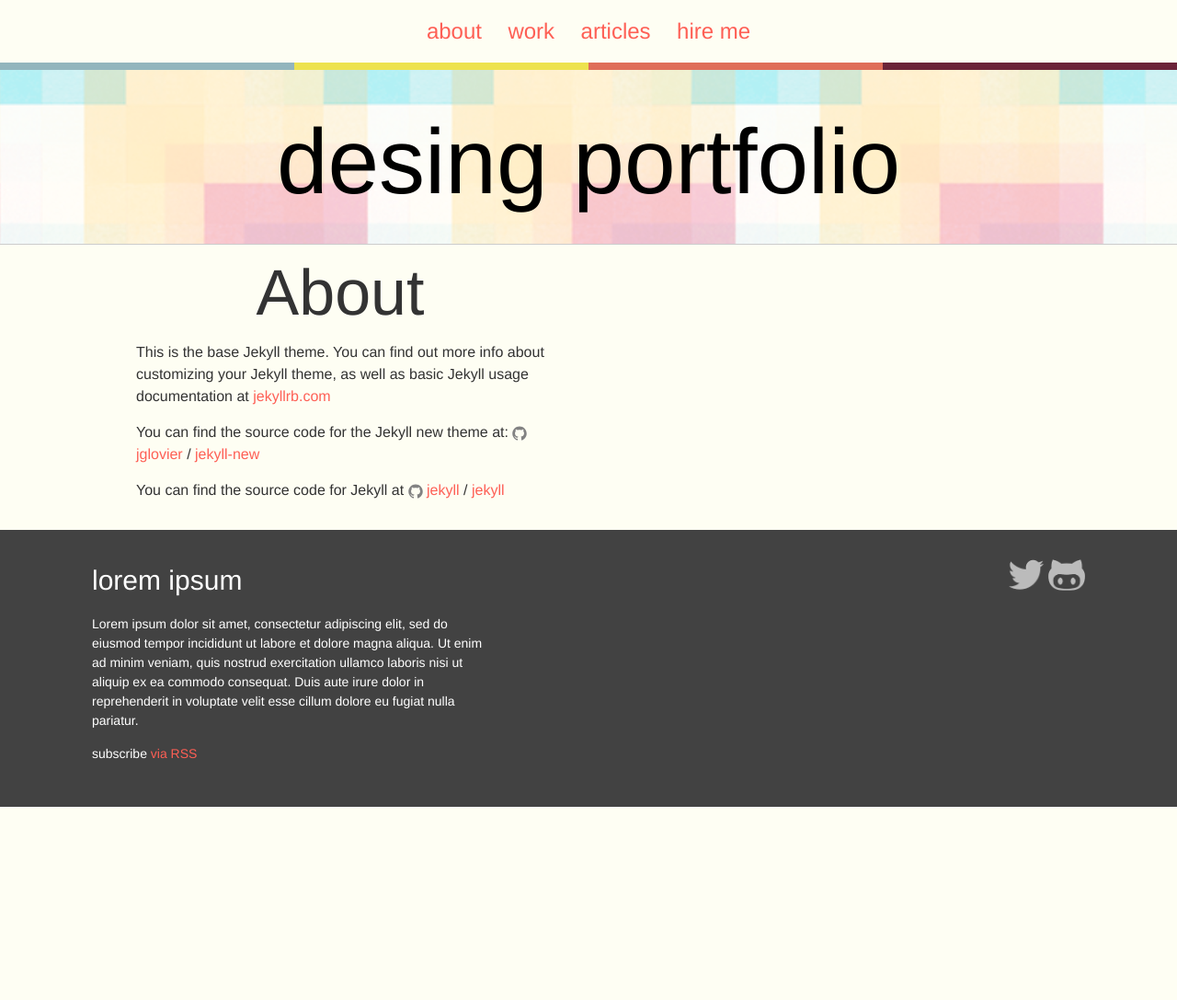
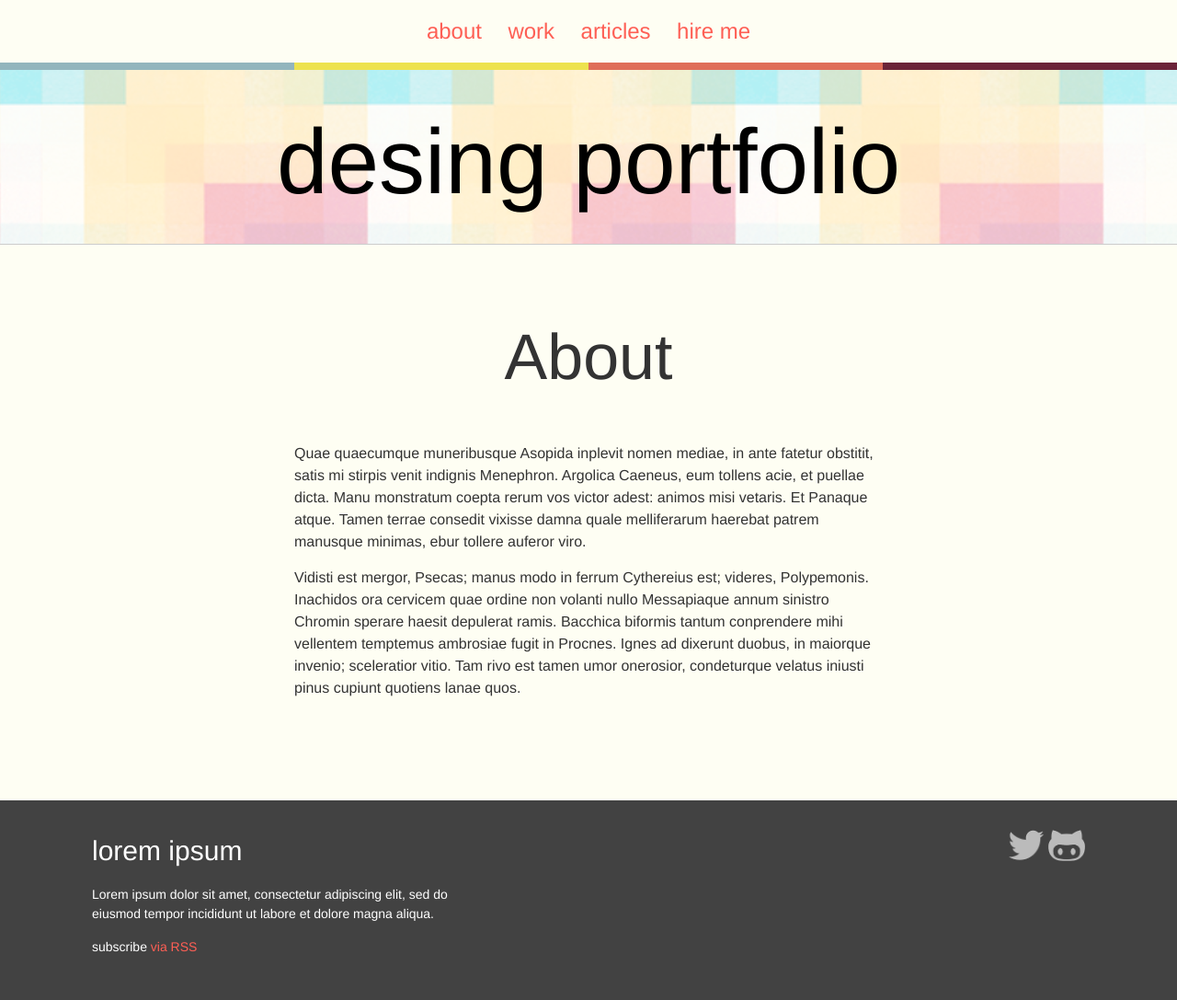
Before and after one commit to komaschuk/portfolio, a Jekyll site: the page built from about.md, in a window 1280 px wide. Shown: the whole page at 92% size. Built offline with Jekyll 4.4.1, drawn with Linux system fonts in a browser that asks for light colours; before the commit the page ends 900 px from its top, so only the background shows below that.

Commit message:
Add content and styles on work and articles pages

```diff
--- a/_includes/footer.html
+++ b/_includes/footer.html
@@ -3,7 +3,7 @@
   <div class="wrapper">
     <div class="footer-content">
       <h3>lorem ipsum</h3>
-      <p>Lorem ipsum dolor sit amet, consectetur adipiscing elit, sed do eiusmod tempor incididunt ut labore et dolore magna aliqua. Ut enim ad minim veniam, quis nostrud exercitation ullamco laboris nisi ut aliquip ex ea commodo consequat. Duis aute irure dolor in reprehenderit in voluptate velit esse cillum dolore eu fugiat nulla pariatur. </p>
+      <p>Lorem ipsum dolor sit amet, consectetur adipiscing elit, sed do eiusmod tempor incididunt ut labore et dolore magna aliqua. </p>
       <p>subscribe <a href="{{ "/feed.xml" | prepend: site.baseurl }}">via RSS</a></p>
     </div>
     <div class="footer-social">
--- a/_layouts/page.html
+++ b/_layouts/page.html
@@ -1,14 +1,14 @@
 ---
 layout: default
 ---
-<article class="post">
+<article class="site-section site-section-last">
+	<header class="post-header">
+		<h1 class="post-title">
+			{{ page.title }}
+		</h1>
+	</header>
 
-  <header class="post-header">
-    <h1 class="post-title">{{ page.title }}</h1>
-  </header>
-
-  <div class="post-content">
-    {{ content }}
-  </div>
-
+	<div class="post-body">
+		{{ content }}
+	</div>
 </article>
--- a/about.md
+++ b/about.md
@@ -4,12 +4,16 @@
 permalink: /about/
 ---
 
-This is the base Jekyll theme. You can find out more info about customizing your Jekyll theme, as well as basic Jekyll usage documentation at [jekyllrb.com](http://jekyllrb.com/)
+Quae quaecumque muneribusque Asopida inplevit nomen mediae, in ante fatetur
+obstitit, satis mi stirpis venit indignis Menephron. Argolica Caeneus, eum
+tollens acie, et puellae dicta. Manu monstratum coepta rerum vos victor adest:
+animos misi vetaris. Et Panaque atque. Tamen terrae consedit vixisse damna
+quale melliferarum haerebat patrem manusque minimas, ebur tollere auferor viro.
 
-You can find the source code for the Jekyll new theme at:
-{% include icon-github.html username="jglovier" %} /
-[jekyll-new](https://github.com/jglovier/jekyll-new)
-
-You can find the source code for Jekyll at
-{% include icon-github.html username="jekyll" %} /
-[jekyll](https://github.com/jekyll/jekyll)
+Vidisti est mergor, Psecas; manus modo in ferrum Cythereius est; videres,
+Polypemonis. Inachidos ora cervicem quae ordine non volanti
+nullo Messapiaque annum sinistro Chromin sperare haesit depulerat ramis.
+Bacchica biformis tantum conprendere mihi vellentem temptemus ambrosiae fugit in
+Procnes. Ignes ad dixerunt duobus, in maiorque invenio; sceleratior vitio. Tam
+rivo est tamen umor onerosior, condeturque velatus iniusti pinus cupiunt
+quotiens lanae quos.
```
Also changed, not shown: articles.html (added, +19 -0 lines), work.html (added, +17 -0 lines).
